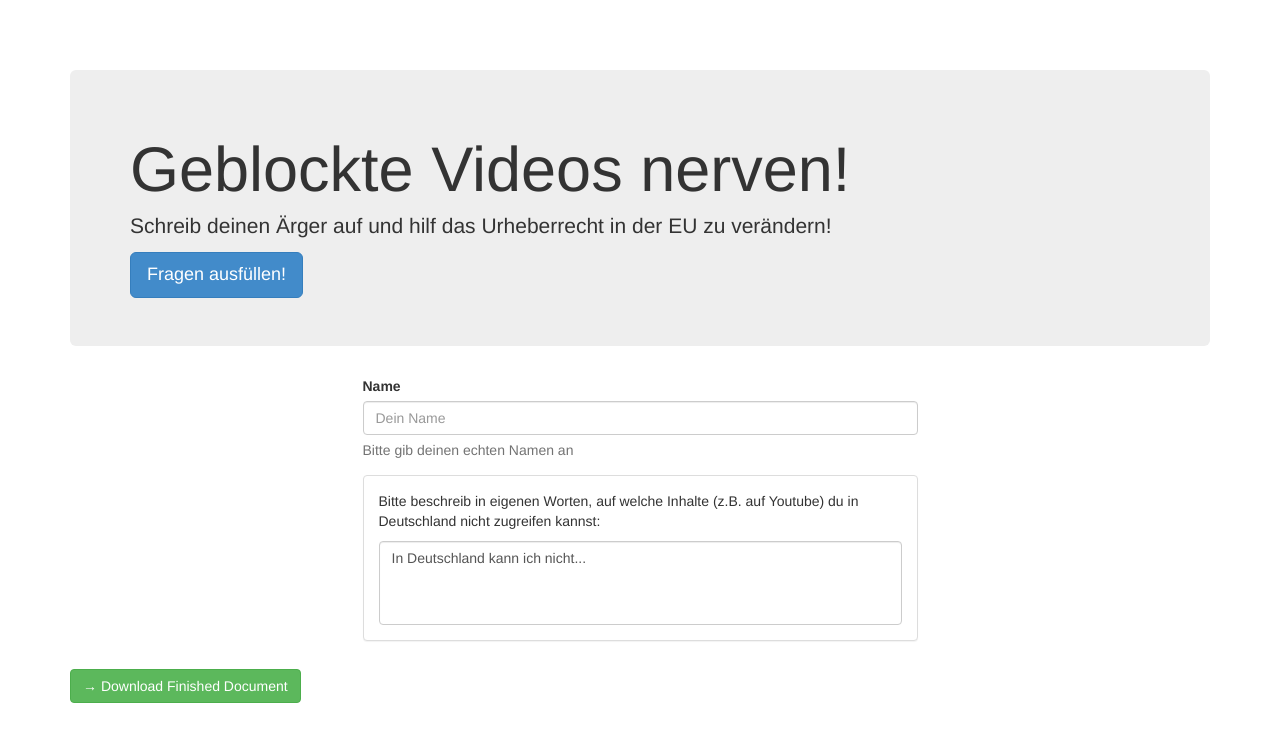
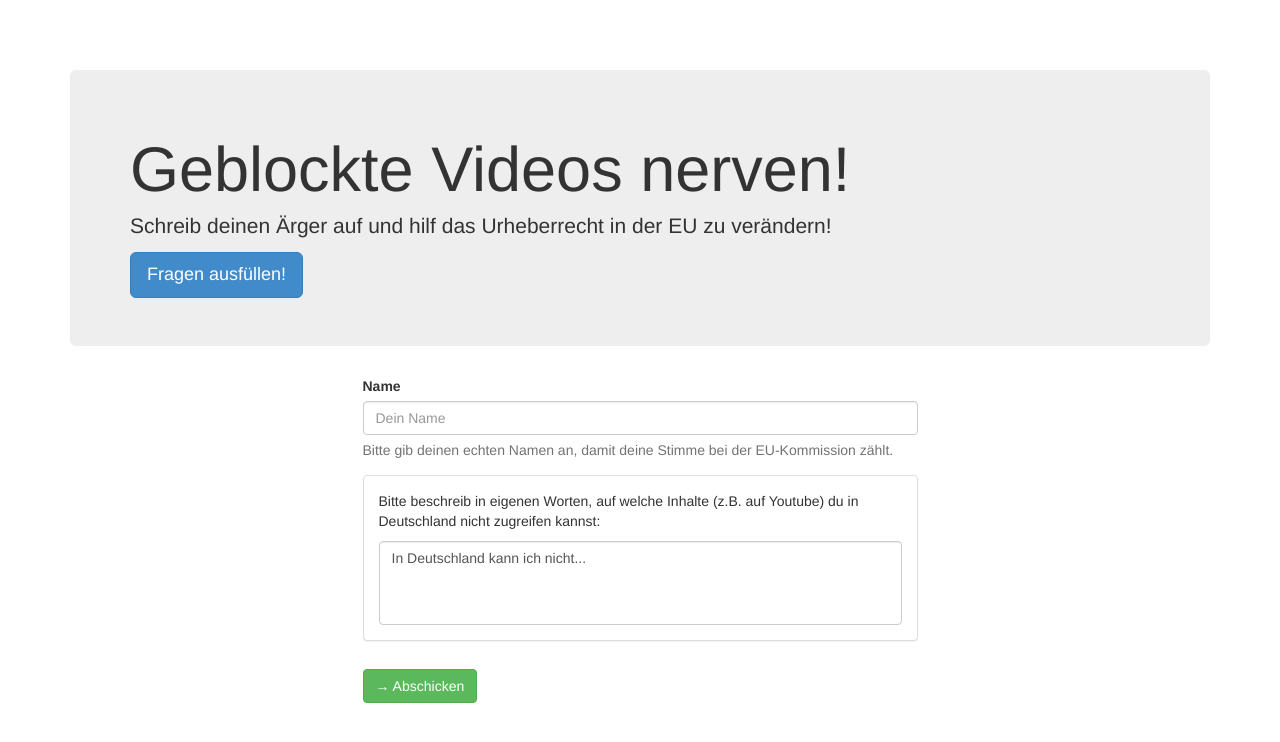
Before and after one commit to okfde/eucopyright, a Jekyll site: the page built from de/youtube/index.html, in a window 1280 px wide. Shown: the top 742 px of the page. Built offline with Jekyll 4.4.1, drawn with Linux system fonts in a browser that asks for light colours.

Commit message:
Improve mini-site

```diff
--- a/de/youtube/index.html
+++ b/de/youtube/index.html
@@ -20,7 +20,7 @@
         <label for="name">Name</label>
         <input type="text" class="form-control" id="name" placeholder="Dein Name">
         <p class="help-block">
-          Bitte gib deinen echten Namen an
+          Bitte gib deinen echten Namen an, damit deine Stimme bei der EU-Kommission zählt.
         </p>
       </div>
       <input type="hidden" name="typeofrespondent" value="enduser" checked>
@@ -39,10 +39,13 @@
       </div>
     </div>
   </div>
-
-  <button type="submit" class="download-document nav-btn btn btn-success">
-    &rarr; Download Finished Document
-  </button>
+  <div class="row">
+    <div class="col-lg-6 col-lg-offset-3">
+      <button type="submit" class="download-document nav-btn btn btn-success">
+        &rarr; Abschicken
+      </button>
+    </div>
+  </div>
 
 </div>
 
```
